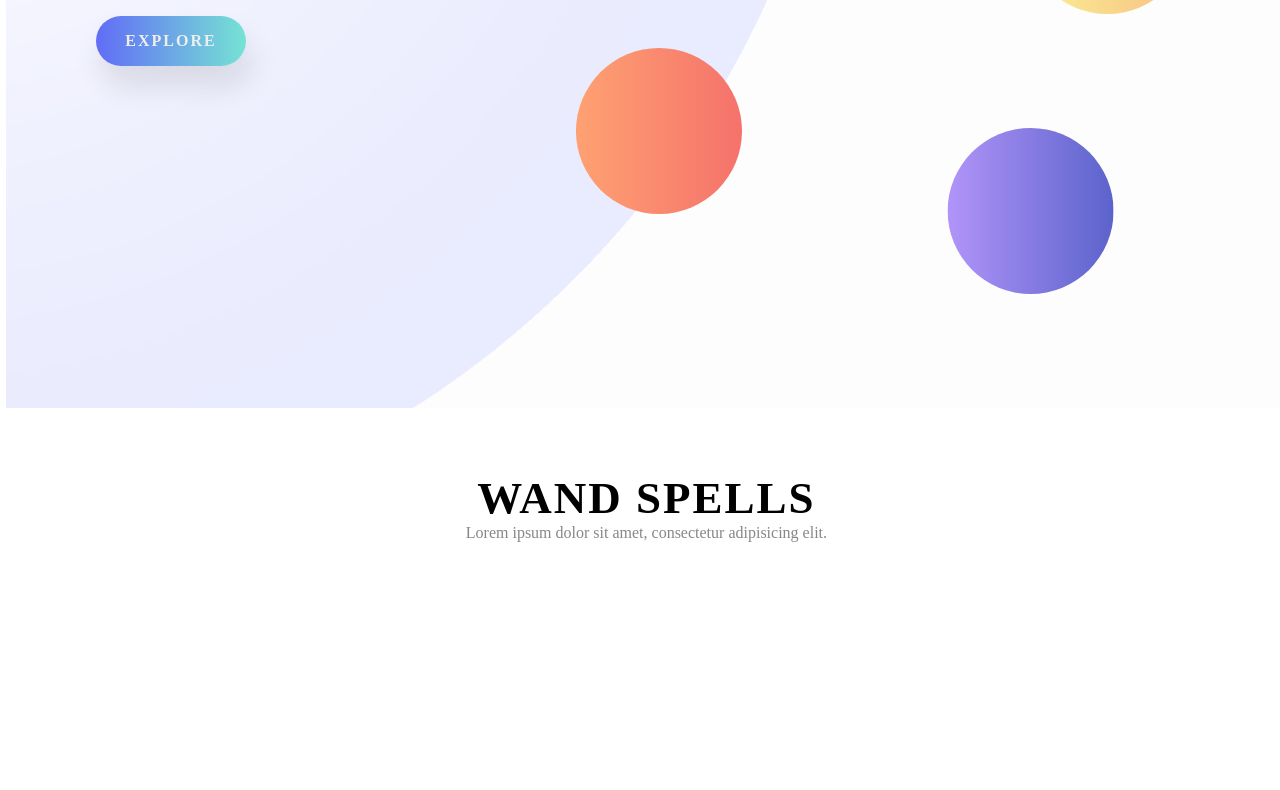
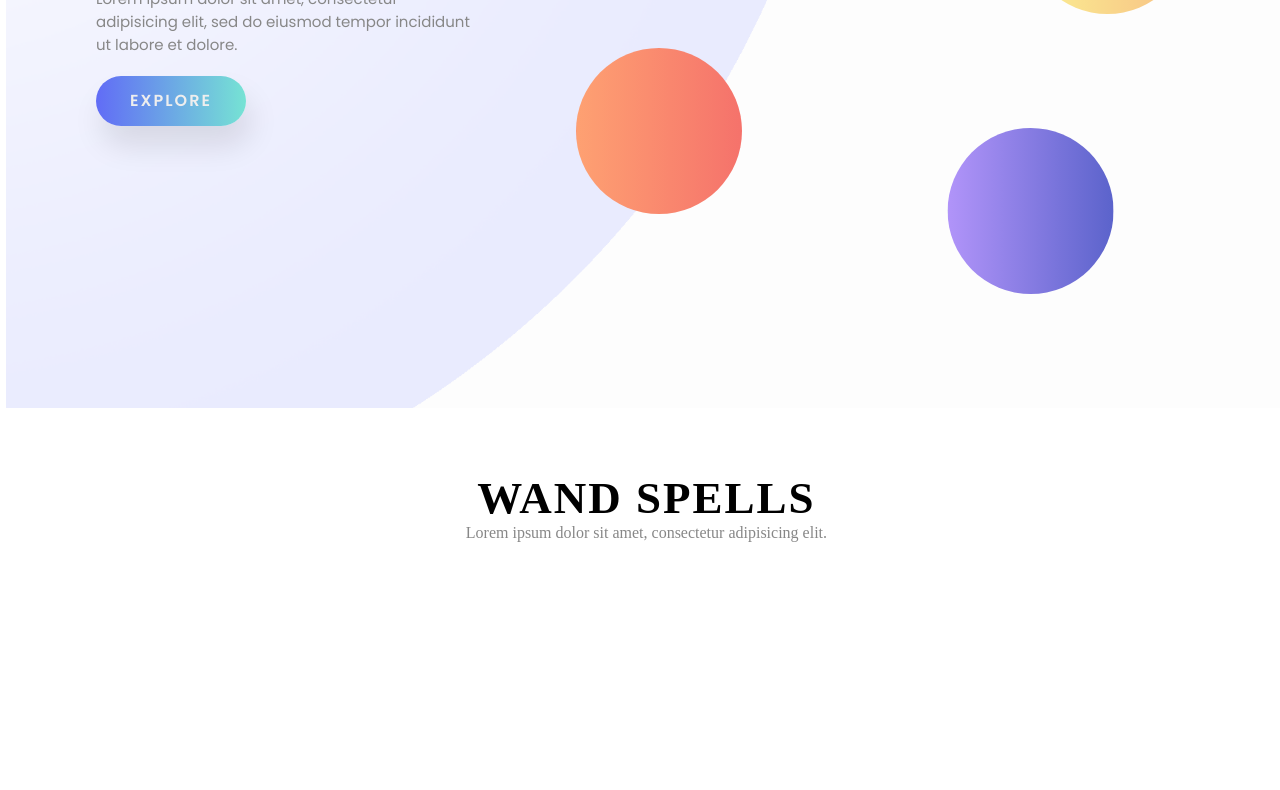
Before and after one commit to Xacrolyte/Exun18, a plain HTML site: page index.html in a window 1280 px wide. Shown: the part 392-1182 px from the top of the page. Drawn offline with nearby package versions, Linux system fonts and the light colour scheme.

Commit message:
Website added

```diff
--- a/index.html
+++ b/index.html
@@ -3,7 +3,7 @@
 <head>
 	<link rel="stylesheet" type="text/css" href="lib.css">
 	<link rel="stylesheet" type="text/css" href="style.css">
-	<!-- <link href="https://fonts.googleapis.com/css?family=Poppins:400,600,900" rel="stylesheet"> -->
+	<link href="https://fonts.googleapis.com/css?family=Poppins:400,600,900" rel="stylesheet">
 	<script src="https://ajax.googleapis.com/ajax/libs/jquery/3.3.1/jquery.min.js"></script>
 </head>
 <body>
```
